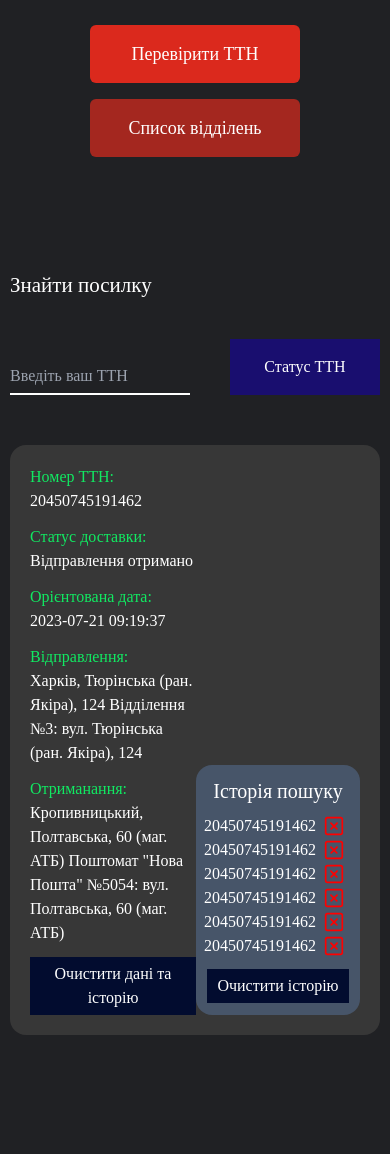
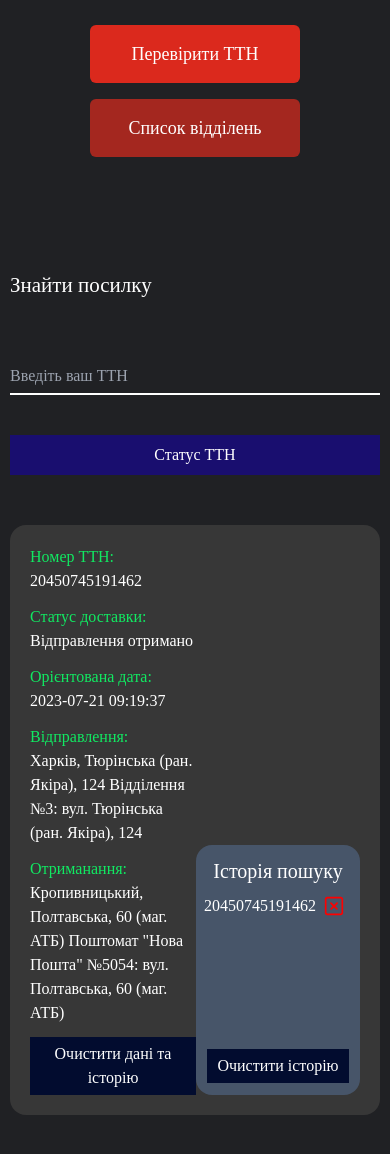
Before and after one commit to bambuuk/nova-poshta-tracking, a JavaScript app: page / in a window 390 px wide. Shown: the top 1154 px of the page. Built offline with nearby package versions, Linux system fonts and the light colour scheme; the HTML template or start-up script is replaced by a standard one.

Commit message:
added adaptive to OrderSearchPanel

```diff
--- a/src/components/OrdersInfo.js
+++ b/src/components/OrdersInfo.js
@@ -47,46 +47,6 @@ const OrdersInfo = () => {
               <span className="text-white cursor-pointer hover:text-[#11e962] transition-colors">20450745191462</span>
               <CgCloseR size={20} color={'red'} className="cursor-pointer mx-2" />
             </div>
-            <div className="flex items-center">
-              <span className="text-white cursor-pointer hover:text-[#11e962] transition-colors">20450745191462</span>
-              <CgCloseR size={20} color={'red'} className="cursor-pointer mx-2" />
-            </div>
-            <div className="flex items-center">
-              <span className="text-white cursor-pointer hover:text-[#11e962] transition-colors">20450745191462</span>
-              <CgCloseR size={20} color={'red'} className="cursor-pointer mx-2" />
-            </div>
-            <div className="flex items-center">
-              <span className="text-white cursor-pointer hover:text-[#11e962] transition-colors">20450745191462</span>
-              <CgCloseR size={20} color={'red'} className="cursor-pointer mx-2" />
-            </div>
-            <div className="flex items-center">
-              <span className="text-white cursor-pointer hover:text-[#11e962] transition-colors">20450745191462</span>
-              <CgCloseR size={20} color={'red'} className="cursor-pointer mx-2" />
-            </div>
-            <div className="flex items-center">
-              <span className="text-white cursor-pointer hover:text-[#11e962] transition-colors">20450745191462</span>
-              <CgCloseR size={20} color={'red'} className="cursor-pointer mx-2" />
-            </div>
-            <div className="flex items-center">
-              <span className="text-white cursor-pointer hover:text-[#11e962] transition-colors">20450745191462</span>
-              <CgCloseR size={20} color={'red'} className="cursor-pointer mx-2" />
-            </div>
-            <div className="flex items-center">
-              <span className="text-white cursor-pointer hover:text-[#11e962] transition-colors">20450745191462</span>
-              <CgCloseR size={20} color={'red'} className="cursor-pointer mx-2" />
-            </div>
-            <div className="flex items-center">
-              <span className="text-white cursor-pointer hover:text-[#11e962] transition-colors">20450745191462</span>
-              <CgCloseR size={20} color={'red'} className="cursor-pointer mx-2" />
-            </div>
-            <div className="flex items-center">
-              <span className="text-white cursor-pointer hover:text-[#11e962] transition-colors">20450745191462</span>
-              <CgCloseR size={20} color={'red'} className="cursor-pointer mx-2" />
-            </div>
-            <div className="flex items-center">
-              <span className="text-white cursor-pointer hover:text-[#11e962] transition-colors">20450745191462</span>
-              <CgCloseR size={20} color={'red'} className="cursor-pointer mx-2" />
-            </div>
           </div>
           <button className="bg-[#020c2f] text-white font-medium py-[5px] px-[10px] w-auto hover:bg-[#454dc0] active:scale-[0.9] transition-all">Очистити історію</button>
         </div>
--- a/src/components/OrdersSearchPanel.js
+++ b/src/components/OrdersSearchPanel.js
@@ -6,7 +6,7 @@ const OrdersSearchPanel = () => {
           Знайти посилку
         </h2>
         <div className="mt-[38px]">
-          <form className="flex flex-row gap-[40px]">
+          <form className="flex flex-col sm:flex-row gap-[40px]">
             <div className="w-full relative">
               <input
                 type="number"
```
